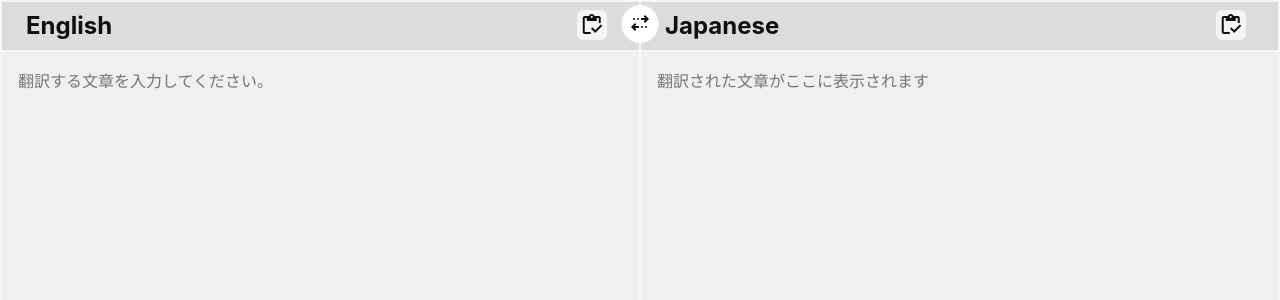
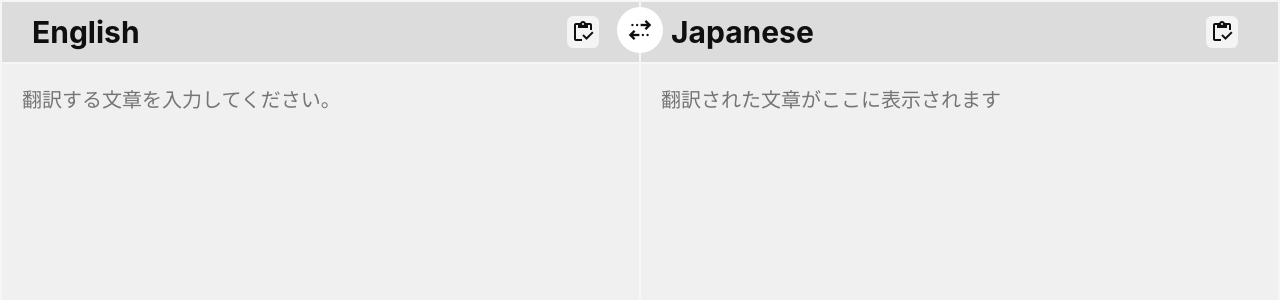
Before and after one commit to kanakanho/transrate-tauri-app, a React (Vite) app: page / in a window 1280 px wide. Shown: the top 300 px of the page. Built offline with nearby package versions, Linux system fonts and the light colour scheme.

Commit message:
fix: font-sizeの変更

```diff
--- a/package.json
+++ b/package.json
@@ -1,7 +1,7 @@
 {
-  "name": "Translate",
+  "name": "transrate-tauri-app",
   "private": true,
-  "version": "1.0.0",
+  "version": "1.0.1",
   "type": "module",
   "scripts": {
     "dev": "vite",
--- a/src/styles.css
+++ b/src/styles.css
@@ -1,6 +1,6 @@
 :root {
   font-family: Inter, Avenir, Helvetica, Arial, sans-serif;
-  font-size: 16px;
+  font-size: 20px;
   line-height: 24px;
   font-weight: 400;
 
```
